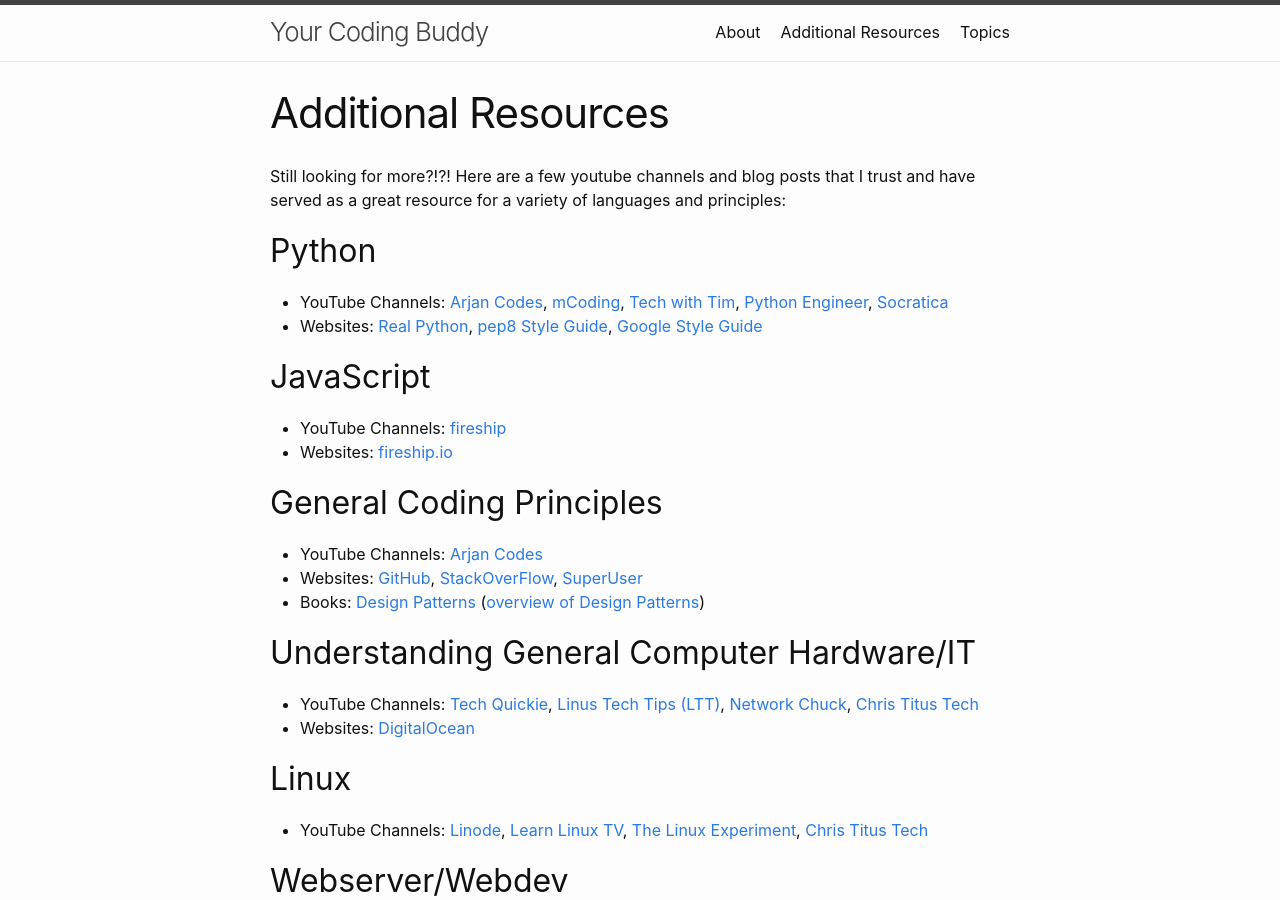
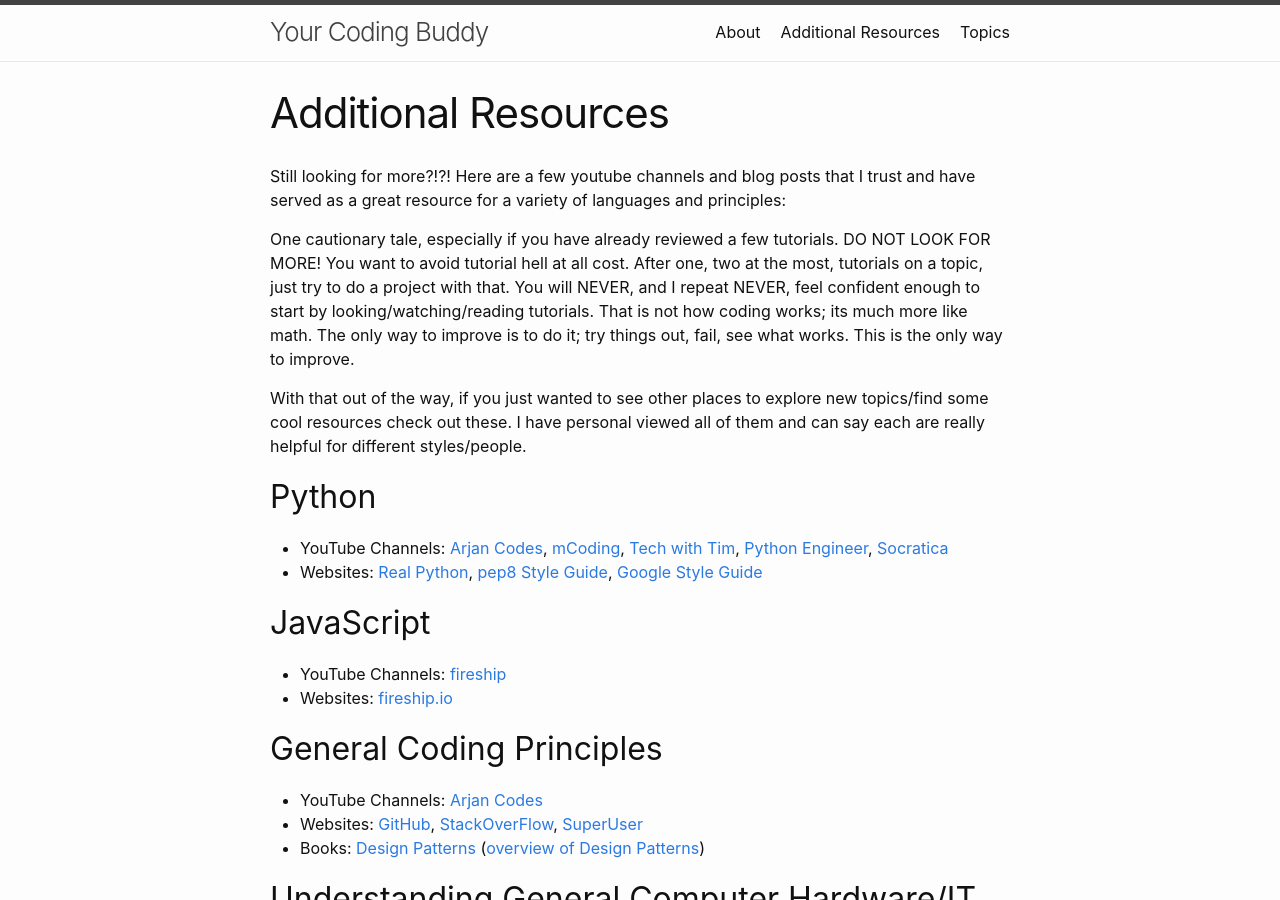
Before and after one commit to dsambrano/good_coding_practices, a Jekyll site: the page built from additional_resources.md, in a window 1280 px wide and 900 px high. Built offline with Jekyll 4.4.1, drawn with Linux system fonts in a browser that asks for light colours.

Commit message:
Adding a Cautionary tell of tutorial hell

```diff
--- a/additional_resources.md
+++ b/additional_resources.md
@@ -7,6 +7,19 @@ permalink: /additional-resources
 ---
 
 Still looking for more?!?! Here are a few youtube channels and blog posts that I trust and have served as a great resource for a variety of languages and principles:
+
+One cautionary tale, especially if you have already reviewed a few tutorials.
+DO NOT LOOK FOR MORE!
+You want to avoid tutorial hell at all cost.
+After one, two at the most, tutorials on a topic, just try to do a project with that.
+You will NEVER, and I repeat NEVER, feel confident enough to start by looking/watching/reading tutorials.
+That is not how coding works; its much more like math.
+The only way to improve is to do it; try things out, fail, see what works.
+This is the only way to improve.
+
+With that out of the way, if you just wanted to see other places to explore new topics/find some cool resources check out these.
+I have personal viewed all of them and can say each are really helpful for different styles/people.
+
 
 {% include sidebar.html %}
 
```
Also changed, not shown: 2 other files.
